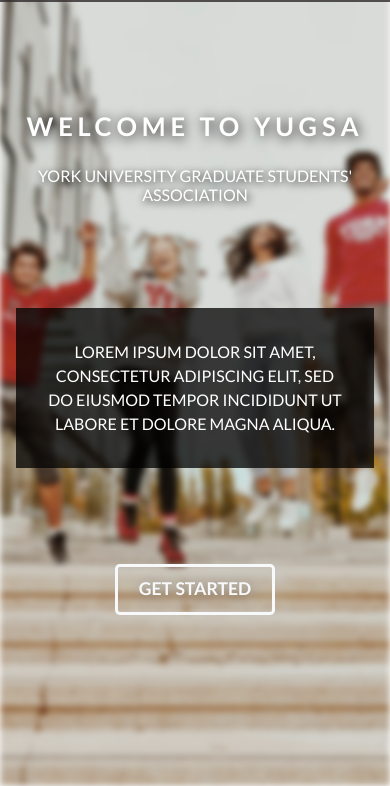
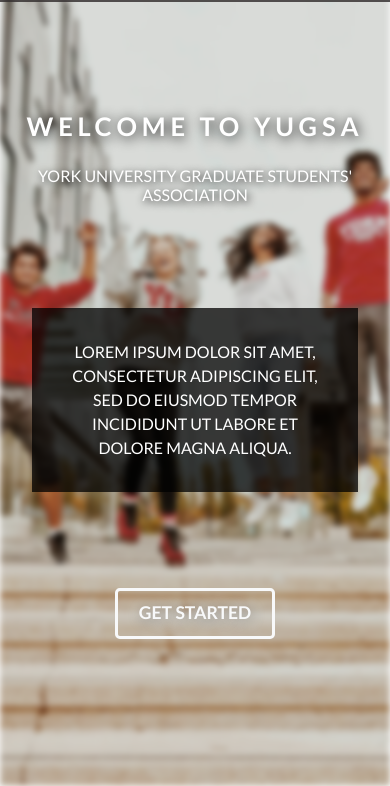
Before and after one commit to ZubairShovan/GSA-YU, a plain HTML site: page index.html in a window 390 px wide. Shown: the part 58-844 px from the top of the page. Drawn offline with Linux system fonts and the light colour scheme.

Commit message:
Added margin on landing page

```diff
--- a/index.html
+++ b/index.html
@@ -64,7 +64,7 @@
 		<h1>Welcome to YUGSA</h1>
 		<h3>York University Graduate Students' Association</h3>
 		<div class="col-xs-12 col-sm-12 col-md-12">
-			<p class="dark">Lorem ipsum dolor sit amet, consectetur adipiscing elit, sed do eiusmod tempor incididunt ut labore et dolore magna aliqua.
+			<p class="dark" style="margin-left: 15rem; margin-right: 15rem;">Lorem ipsum dolor sit amet, consectetur adipiscing elit, sed do eiusmod tempor incididunt ut labore et dolore magna aliqua.
 		</div>
 <!--		<p class="lead dark">-->
 
--- a/style.css
+++ b/style.css
@@ -301,6 +301,12 @@ blockquote .svg-inline--fa{
     padding: 2rem;
   }
 
+  .caption p{
+    margin-left: 1rem !important;
+    margin-right: 1rem !important;
+  }
+
+
 }
 @media (max-width: 768px) {
   .carousel-caption{
@@ -318,6 +324,10 @@ blockquote .svg-inline--fa{
   .carousel-caption .btn{
     font-size: 95%;
     padding: 8px 14px;
+  }
+  .caption p{
+    margin-left: 1rem !important;
+    margin-right: 1rem !important;
   }
 
   .display-4{
@@ -370,6 +380,8 @@ blockquote .svg-inline--fa{
     padding-bottom: 5rem;
   }
   .caption p{
+    margin-left: 1rem !important;
+    margin-right: 1rem !important;
     padding-top: 2rem;
     padding-bottom: 2rem;
     margin-bottom: 5rem;
```
